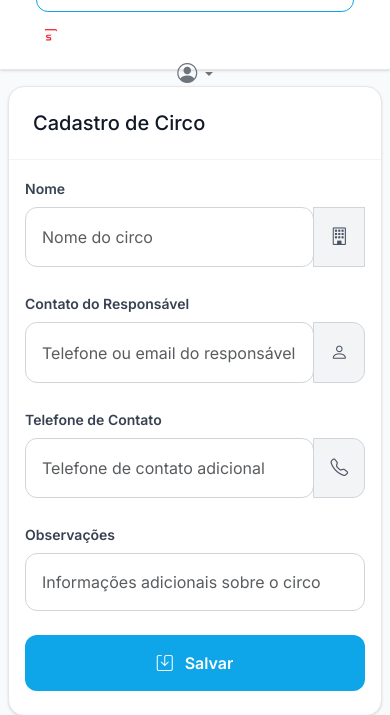
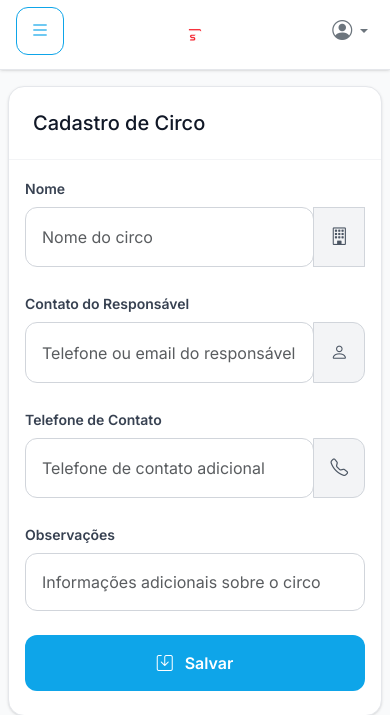
Before and after one commit to mariacarolk/socratesonline, a Flask app: page /cadastros/circos in a window 390 px wide. Shown: the top 715 px of the page. Run offline with Flask 3, Linux system fonts and the light colour scheme; some libraries are stand-ins or nearby versions.

Commit message:
responsividade

```diff
--- a/static/style-modern.css
+++ b/static/style-modern.css
@@ -1610,8 +1610,10 @@ body {
     z-index: 1001;
     background: white;
     box-shadow: 0 2px 4px rgba(0,0,0,0.1);
-    padding: 1rem 1.5rem;
+    padding: 0.75rem 1rem;
     height: 70px;
+    max-width: 100vw;
+    overflow: hidden;
   }
 
   .navbar-mobile .btn {
@@ -1885,7 +1887,7 @@ body {
   display: none;
   background: white;
   border-bottom: 1px solid var(--gray-200);
-  padding: var(--spacing-md) var(--spacing-lg);
+  padding: var(--spacing-sm) var(--spacing-md);
   position: fixed;
   top: 0;
   left: 0;
@@ -1894,12 +1896,16 @@ body {
   height: 70px;
   box-shadow: var(--shadow-sm);
   backdrop-filter: blur(10px);
+  max-width: 100vw;
+  overflow: hidden;
 }
 
 /* Botões da navbar mobile otimizados */
 .navbar-mobile .btn {
-  min-width: 48px;
-  min-height: 48px;
+  min-width: 40px;
+  min-height: 40px;
+  max-width: 48px;
+  max-height: 48px;
   border-radius: var(--radius-lg);
   display: flex;
   align-items: center;
@@ -1907,6 +1913,8 @@ body {
   transition: all var(--transition-fast);
   position: relative;
   overflow: hidden;
+  flex-shrink: 0;
+  padding: 0.5rem;
 }
 
 .navbar-mobile .btn::before {
@@ -1942,6 +1950,8 @@ body {
   align-items: center;
   text-decoration: none;
   transition: transform var(--transition-fast);
+  flex-shrink: 1;
+  min-width: 0;
 }
 
 .navbar-mobile .navbar-brand:hover {
@@ -1949,9 +1959,11 @@ body {
 }
 
 .navbar-mobile img {
-  max-height: 36px;
+  max-height: 30px;
   width: auto;
+  max-width: 120px;
   transition: opacity var(--transition-fast);
+  object-fit: contain;
 }
 
 /* Dropdown do usuário mobile */
--- a/templates/base.html
+++ b/templates/base.html
@@ -17,7 +17,6 @@
 <body>
     <!-- Navbar Mobile -->
     <nav class="navbar-mobile d-md-none">
-        <div class="container-fluid">
         <button id="toggle-sidebar" class="btn btn-outline-primary btn-sm">
             <i class="bi bi-list fs-5"></i>
         </button>
@@ -31,7 +30,6 @@
             <ul class="dropdown-menu dropdown-menu-end" aria-labelledby="userDropdown">
                 <li><a class="dropdown-item" href="{{ url_for('logout') }}"><i class="bi bi-box-arrow-right me-2"></i>Sair</a></li>
             </ul>
-            </div>
         </div>
     </nav>
 
```
Lines whose indentation alone changed are shown as unchanged.
